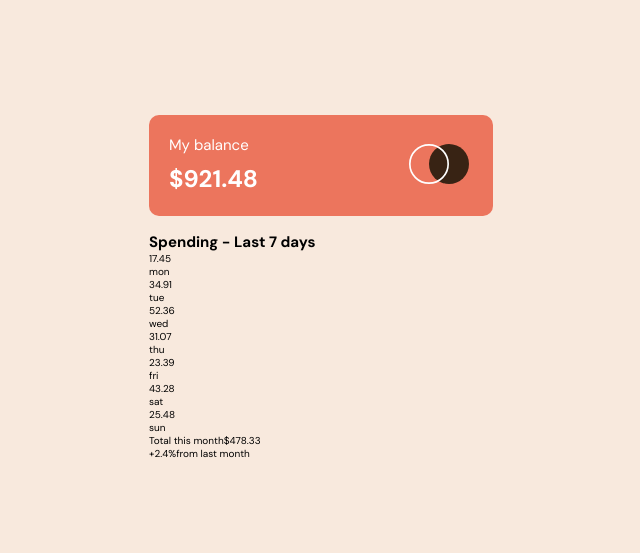
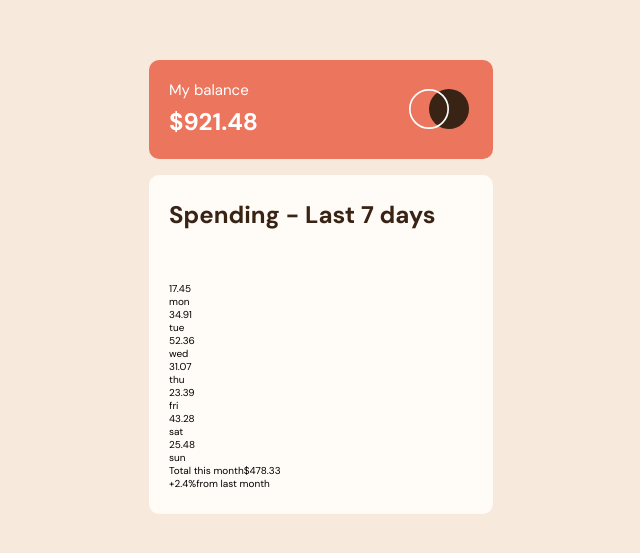
Before and after one commit to AdamHaniff/Expenses-Chart-Component, a React (Create React App) app: page / in a window 1280 px wide. Shown: the part 113-666 px from the top of the page, without its empty margins (319-959 px from the left). Built offline with nearby package versions, Linux system fonts and the light colour scheme.

Commit message:
Styled spending__label

```diff
--- a/src/css/main.css
+++ b/src/css/main.css
@@ -41,7 +41,7 @@ body {
 .balance__info {
   display: flex;
   flex-direction: column;
-  gap: 0.8rem;
+  gap: 0.6rem;
 }
 .balance__label {
   color: #fff;
@@ -56,4 +56,16 @@ body {
   display: block;
   width: 6rem;
   height: 4rem;
+}
+
+.spending {
+  border-radius: 1rem;
+  background: #fffbf6;
+  padding: 2.4rem 2rem;
+}
+.spending__label {
+  color: #382314;
+  font-size: 2.4rem;
+  font-weight: 700;
+  margin-bottom: 5.2rem;
 }/*# sourceMappingURL=main.css.map */
--- a/src/sass/main.scss
+++ b/src/sass/main.scss
@@ -65,7 +65,7 @@ body {
   &__info {
     display: flex;
     flex-direction: column;
-    gap: 0.8rem;
+    gap: 0.6rem;
   }
 
   &__label {
@@ -85,3 +85,17 @@ body {
     height: 4rem;
   }
 }
+
+// ************ SPENDING ************
+.spending {
+  border-radius: 1rem;
+  background: $color-soapstone;
+  padding: 2.4rem 2rem;
+
+  &__label {
+    color: $color-brown-tumbleweed;
+    font-size: 2.4rem;
+    font-weight: $fw-bold;
+    margin-bottom: 5.2rem;
+  }
+}
```
Also changed, not shown: 1 other file (tests, documents, lock files or other folders).
